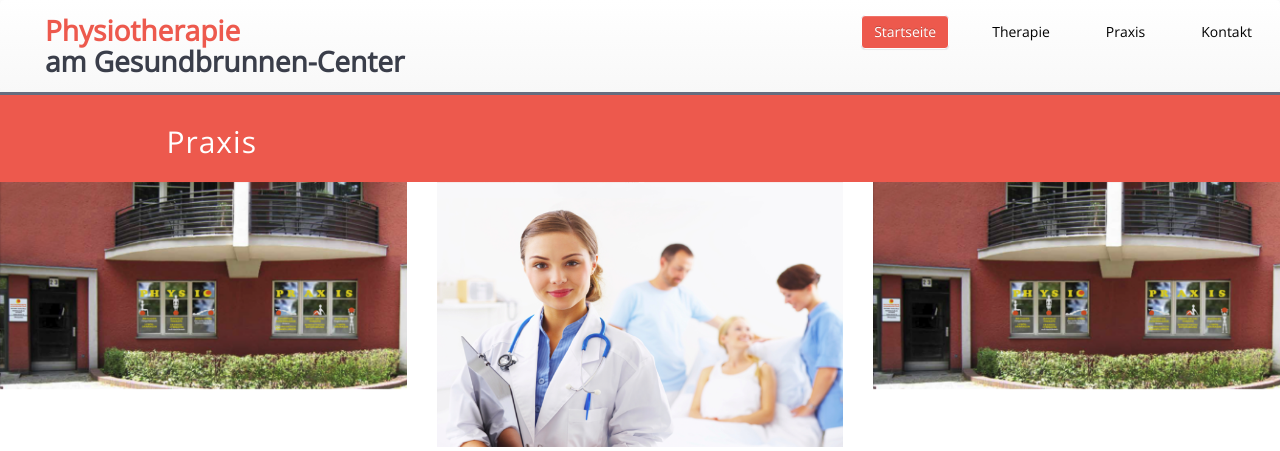
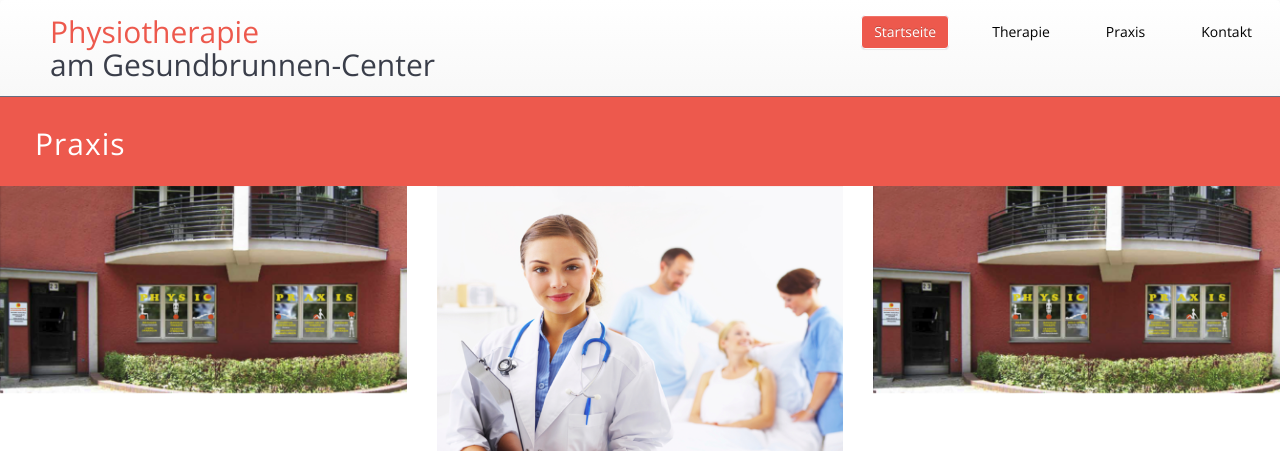
Before and after one commit to cSteusloff/website_Physiotherapie, a PHP site: page /bootstrap/praxis.php in a window 1280 px wide. Shown: the top 451 px of the page. Run offline with PHP 8.4, Linux system fonts and the light colour scheme.

Commit message:
Aufräumen der Abstände in der style.css
überflüssige Abstände löschen, zusammenfassen

```diff
--- a/praxis/bootstrap/bootstrap/css/style.css
+++ b/praxis/bootstrap/bootstrap/css/style.css
@@ -213,40 +213,29 @@ section {
 /*  Header              */
 /************************/
 header {
+  display: block;
   height: 60px;
   padding-top: 20px;
-  padding-left: 5px;
   float: left;
 }
-header h2 {
-  margin: 0;
-  padding: 0;
+
+#physio {
   font-weight: 300;
-}
-.navbar-header{
-}
-.header h2{
-    font-size: 28px;
-    font-weight: 700;
-}
-#physio{
-    margin-left:30px;
-
+  padding-left: 35px;
 }
 
-/************************/
-/*  Nav                 */
-/************************/
 nav {
+  display:block;
   float: left;
   height: 60px;
-  padding-top: 20px;
-  padding-left: 5px;
+  padding-top: 30px;
 }
+
 nav li {
   display: inline-block;
   padding: 0px 10px;
 }
+
 nav .button {
   -moz-box-shadow: inset 0px 1px 0px 0px #ffffff;
   -webkit-box-shadow: inset 0px 1px 0px 0px #ffffff;
@@ -333,26 +322,21 @@ nav a:hover {
 /************************/
 #banner {
     border-top:solid;
+	border-width: 1px;
     border-top-color:#666D7F;
     background-color: #ED594D;
     background-image: radial-gradient(top,#C84D46, #ED594D);
+  height: 90px;
+}
 
-  height: 90px;
+#banner h1 {
   padding-top: 30px;
-  padding-left: 13%;
-    padding-bottom: 30px;
-  vertical-align: middle;
-}
-#banner h1 {
+  padding-left: 35px;
   color: #ffffff;
   letter-spacing: 1px;
   font-size: 30px;
 }
-.banner {
-    color: #ffffff;
-    padding: 10px 0px;
-    background-color: #ED594D;
-}
+
 /************************/
 /*  Footer              */
 /************************/
--- a/praxis/bootstrap/praxis.php
+++ b/praxis/bootstrap/praxis.php
@@ -58,7 +58,7 @@
     </div>
 
 	<div id="banner">
-        <h1 id="welcome">Praxis</h1>
+        <h1 class="bannertitle">Praxis</h1>
 	</div>
 
 	<div class="row">
```
